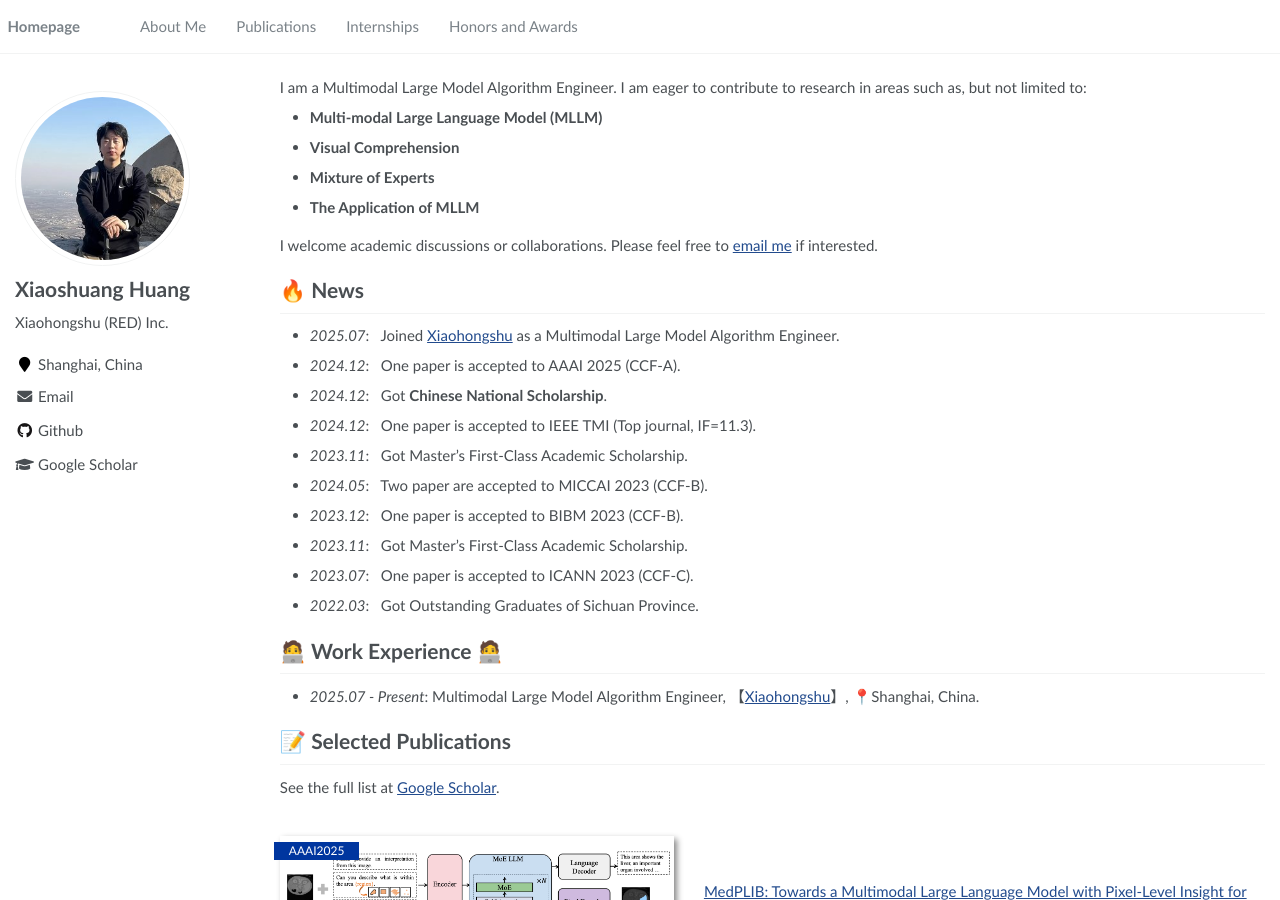
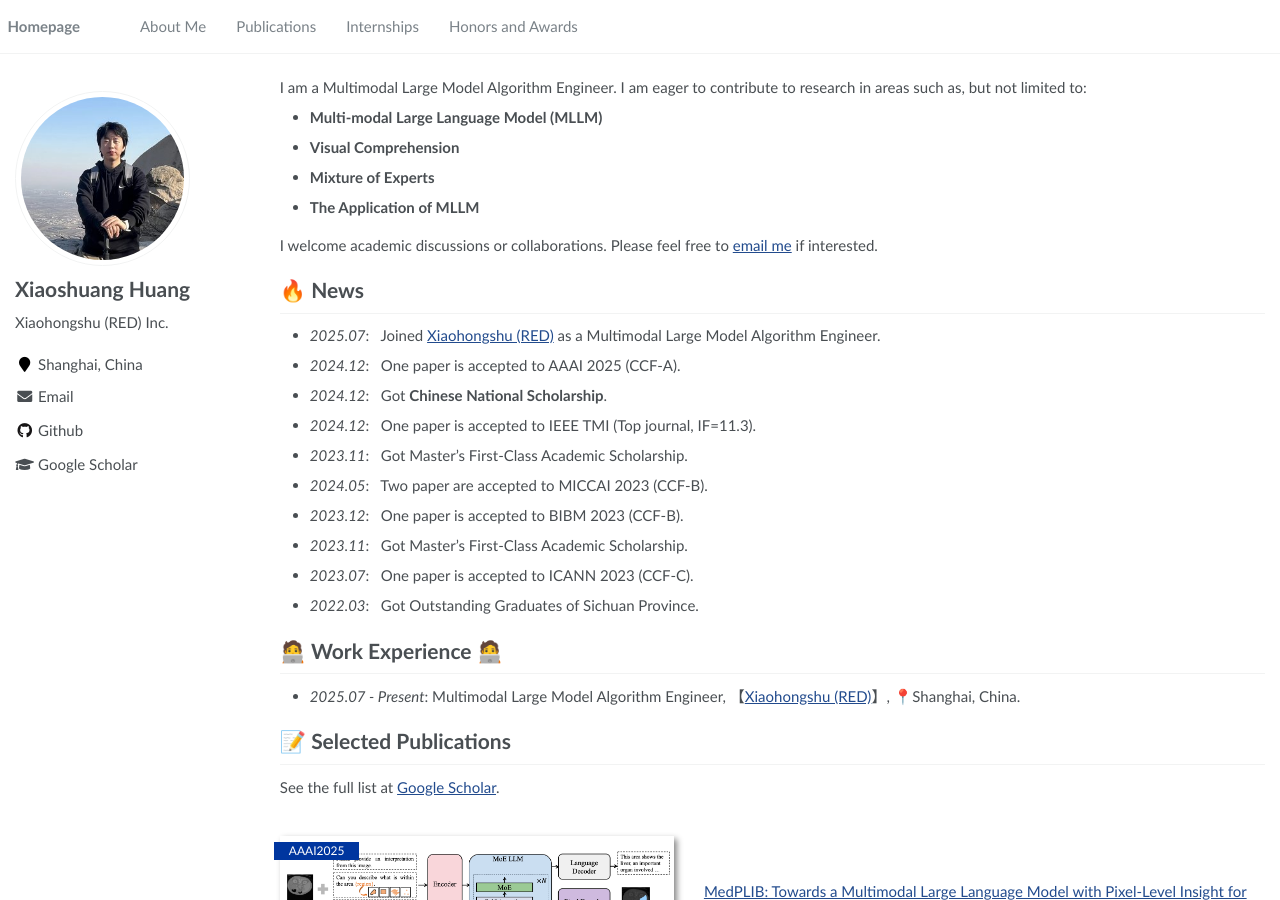
Before and after one commit to ShawnHuang497/xiaoshuanghuang.github.io, a Jekyll site: the page built from _pages/about.md, in a window 1280 px wide and 900 px high. Built offline with Jekyll 4.4.1, drawn with Linux system fonts in a browser that asks for light colours; a script that is not in the unit is left out.

Commit message:
Update about.md

```diff
--- a/_pages/about.md
+++ b/_pages/about.md
@@ -27,7 +27,7 @@ I welcome academic discussions or collaborations. Please feel free to [email me]
 
 
 # 🔥 News
-- *2025.07*: &nbsp; Joined [Xiaohongshu](https://www.xiaohongshu.com/) as a Multimodal Large Model Algorithm Engineer.
+- *2025.07*: &nbsp; Joined [Xiaohongshu (RED)](https://www.xiaohongshu.com/) as a Multimodal Large Model Algorithm Engineer.
 - *2024.12*: &nbsp; One paper is accepted to AAAI 2025 (CCF-A).
 - *2024.12*: &nbsp; Got **Chinese National Scholarship**.
 - *2024.12*: &nbsp; One paper is accepted to IEEE TMI (Top journal, IF=11.3).
@@ -41,7 +41,7 @@ I welcome academic discussions or collaborations. Please feel free to [email me]
 
 # 🧑‍💻 Work Experience 🧑‍💻
 
-- *2025.07 - Present*: Multimodal Large Model Algorithm Engineer, 【[Xiaohongshu](https://www.xiaohongshu.com/)】, 📍Shanghai, China.
+- *2025.07 - Present*: Multimodal Large Model Algorithm Engineer, 【[Xiaohongshu (RED)](https://www.xiaohongshu.com/)】, 📍Shanghai, China.
 
 
 # 📝 Selected Publications
```
